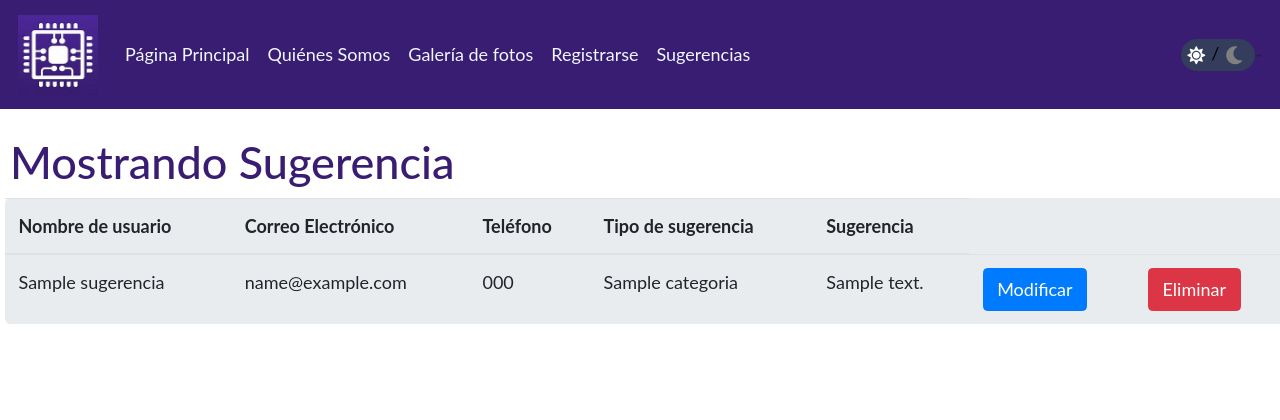
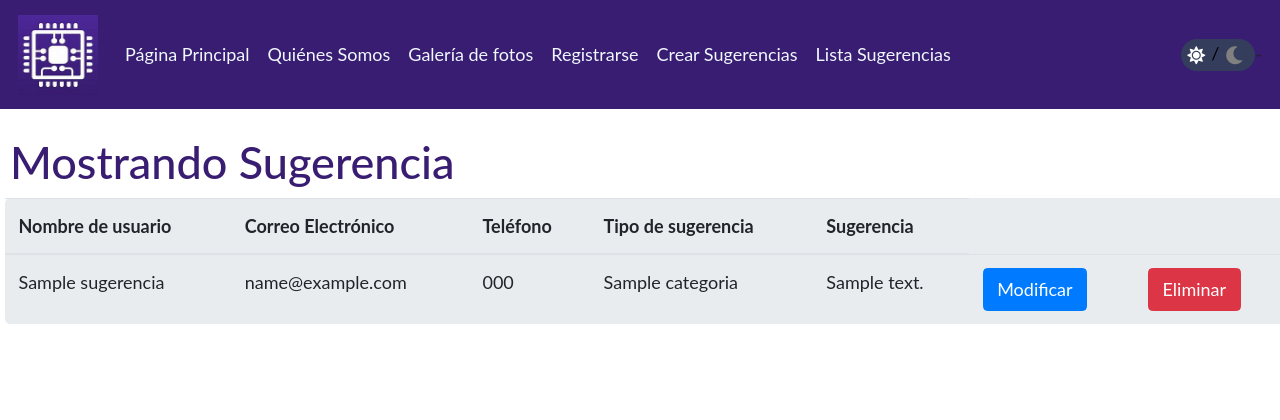
Before and after one commit to LigoXV/Exp3Backend_Mu-ozSalda-aRiquelme_Seccion007D-, a Django app: page /crud/ in a window 1280 px wide. Shown: the top 420 px of the page. Run offline with Django 3.2, Linux system fonts and the light colour scheme; tables that the repository leaves empty hold one stand-in row (values such as "Sample post"); some libraries are stand-ins or nearby versions.

Commit message:
Se implementaron los templates del CRUD en el nav bar

```diff
--- a/core/templates/Galeria de fotos.html
+++ b/core/templates/Galeria de fotos.html
@@ -48,8 +48,11 @@
           <a class="nav-link" href="Registro.html" style="color: aliceblue;"> Registrarse</a>
           </li>
           <li class="nav-item">
-          <a class="nav-link" href="{% url 'sugerencias'%}" style="color: aliceblue;">Sugerencias</a>
+          <a class="nav-link" href="{% url 'sugerencias'%}" style="color: aliceblue;">Crear Sugerencias</a>
           </li>
+          <li class="nav-item ml-auto">
+            <a class="nav-link" href="{% url 'crud'%}" style="color: aliceblue;">Lista Sugerencias</a>
+            </li>
       </ul>
       <button class="switch navbar-nav ml-auto" id="switch" onclick="modark()"  >
         <span1 style="width: 30px; height: 30px; line-height: 30px; background: none; display: block; color: #ffffff;"><i class="fas fa-sun"></i></span1>
--- a/core/templates/core/Sugerencias.html
+++ b/core/templates/core/Sugerencias.html
@@ -125,8 +125,11 @@
             <a class="nav-link" href="Registro.html" style="color: aliceblue;"> Regístrarse</a>
           </li>
           <li class="nav-item">
-            <a class="nav-link" href="{% url 'sugerencias'%}" style="color: aliceblue;">Sugerencias</a>
+            <a class="nav-link" href="{% url 'sugerencias'%}" style="color: aliceblue;">Crear Sugerencias</a>
             </li>
+            <li class="nav-item ml-auto">
+              <a class="nav-link" href="{% url 'crud'%}" style="color: aliceblue;">Lista Sugerencias</a>
+              </li>
         </ul>
         <button class="switch navbar-nav ml-auto" id="switch" onclick="modark()"  >
           <span1 style="width: 30px; height: 30px; line-height: 30px; background: none; display: block; color: #ffffff;"><i class="fas fa-sun"></i></span1>
--- a/core/templates/core/crud.html
+++ b/core/templates/core/crud.html
@@ -48,8 +48,11 @@
           <a class="nav-link" href="Registro.html" style="color: aliceblue;"> Registrarse</a>
           </li>
           <li class="nav-item">
-          <a class="nav-link" href="{% url 'sugerencias'%}" style="color: aliceblue;">Sugerencias</a>
+          <a class="nav-link" href="{% url 'sugerencias'%}" style="color: aliceblue;"> Crear Sugerencias</a>
           </li>
+          <li class="nav-item ml-auto">
+            <a class="nav-link" href="{% url 'crud'%}" style="color: aliceblue;">Lista Sugerencias</a>
+            </li>
       </ul>
       <button class="switch navbar-nav ml-auto" id="switch" onclick="modark()"  >
         <span1 style="width: 30px; height: 30px; line-height: 30px; background: none; display: block; color: #ffffff;"><i class="fas fa-sun"></i></span1>
--- a/core/templates/core/form_mod_sugerencia.html
+++ b/core/templates/core/form_mod_sugerencia.html
@@ -47,8 +47,11 @@
             <a class="nav-link" href="Registro.html" style="color: aliceblue;"> Registrarse</a>
             </li>
             <li class="nav-item">
-            <a class="nav-link" href="{% url 'sugerencias'%}" style="color: aliceblue;">Sugerencias</a>
+            <a class="nav-link" href="{% url 'sugerencias'%}" style="color: aliceblue;">Crear Sugerencias</a>
             </li>
+            <li class="nav-item ml-auto">
+              <a class="nav-link" href="{% url 'crud'%}" style="color: aliceblue;">Lista Sugerencias</a>
+              </li>
         </ul>
         <button class="switch navbar-nav ml-auto" id="switch" onclick="modark()"  >
           <span1 style="width: 30px; height: 30px; line-height: 30px; background: none; display: block; color: #ffffff;"><i class="fas fa-sun"></i></span1>
```
Also changed, not shown: core/templates/Pagina principal.html (+6 -2 lines).
